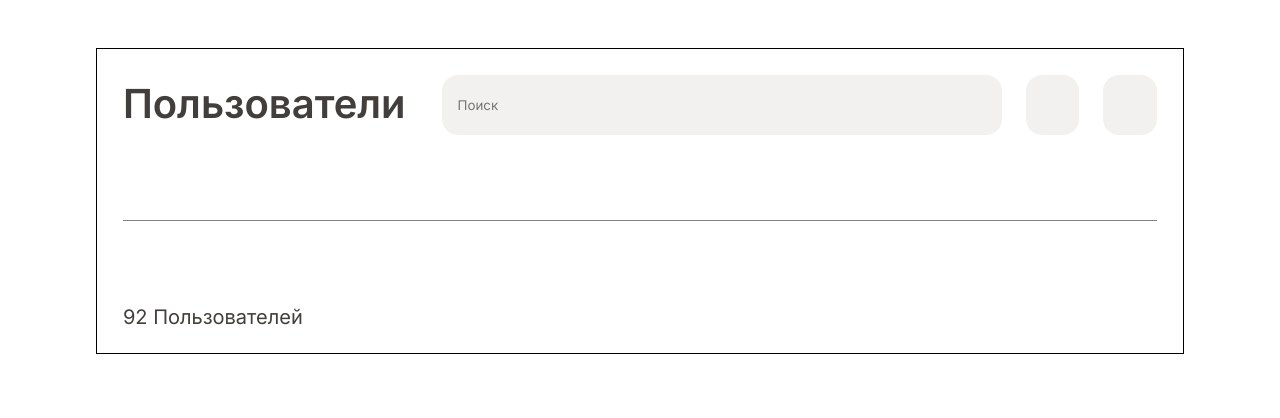
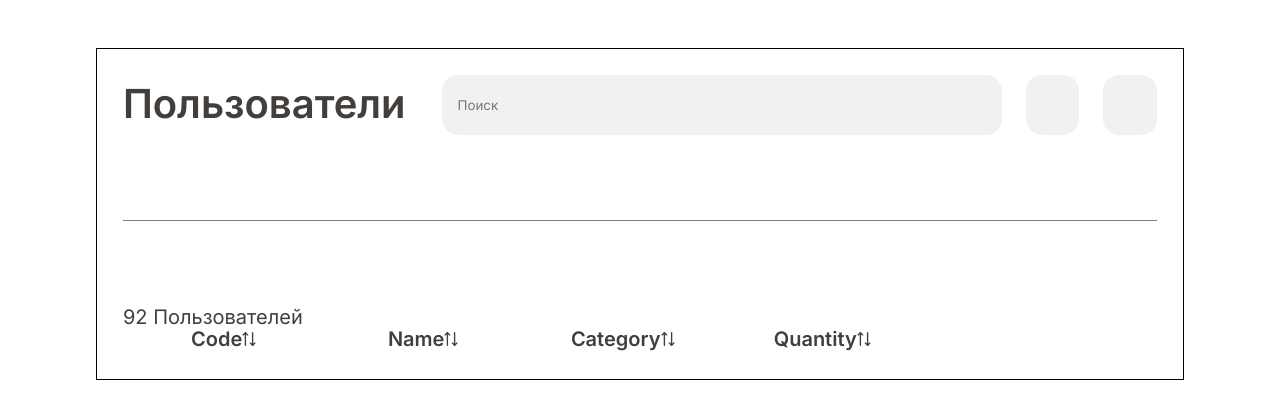
Before and after one commit to Benrise/NIITPTest, a Vue app: page / in a window 1280 px wide. Shown: the top 418 px of the page. Built offline with nearby package versions, Linux system fonts and the light colour scheme; a web font is replaced by a local one.

Commit message:
VuePrime installed. Trying to implement DataTable component.

```diff
--- a/package.json
+++ b/package.json
@@ -9,6 +9,7 @@
     "preview": "vite preview"
   },
   "dependencies": {
+    "primevue": "^3.32.0",
     "vue": "^3.3.4",
     "vue-router": "^4.2.4"
   },
--- /dev/null
+++ b/src/components/data/UserTable.vue
@@ -0,0 +1,22 @@
+<template>
+    <DataTable :value="products" tableStyle="min-width: 50rem">
+        <Column field="code" header="Code" sortable style="width: 25%"></Column>
+        <Column field="name" header="Name" sortable style="width: 25%"></Column>
+        <Column field="category" header="Category" sortable style="width: 25%"></Column>
+        <Column field="quantity" header="Quantity" sortable style="width: 25%"></Column>
+    </DataTable>
+</template>
+
+<script>
+
+    import DataTable from 'primevue/datatable';
+    import Column from 'primevue/column';
+
+    export default {
+        components: {DataTable, Column}
+    }
+</script>
+
+<style lang="scss" scoped>
+
+</style>
--- a/src/pages/Users.vue
+++ b/src/pages/Users.vue
@@ -9,6 +9,7 @@
                         92 Пользователей
                     </div>
                 </div>
+                <UserTable></UserTable>
             </div>
         </div>
     </div>
@@ -17,8 +18,9 @@
 <script>
 import Header from '@/components/blocks/Header.vue'
 import Delimiter from '@/components/blocks/Delimiter.vue'
+import UserTable from '@/components/data/UserTable.vue'
 
 export default {
-    components: {Header, Delimiter}
+    components: {Header, Delimiter, UserTable}
 }
 </script>
```
Also changed, not shown: src/components/data/CommentsTable.vue (added, +15 -0 lines), 1 other file (tests, documents, lock files or other folders).
